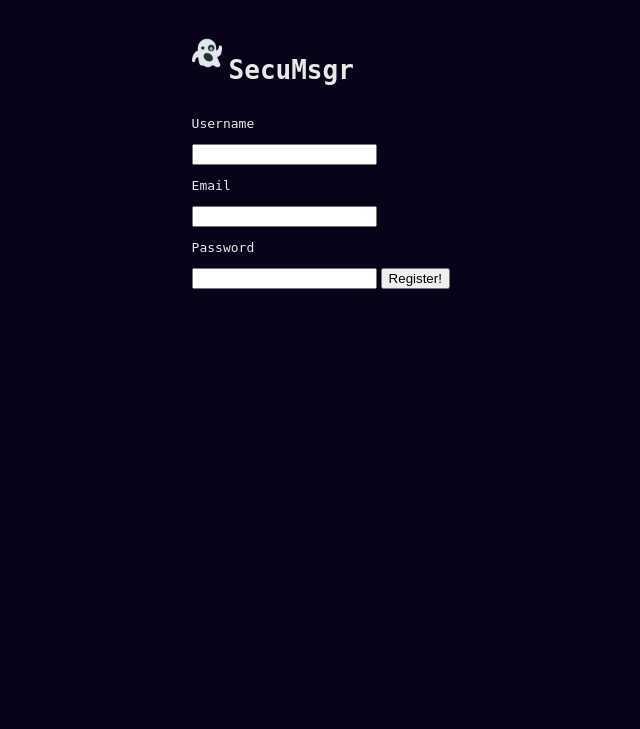
After one commit to TeemuBergman/Cyber-Security-2021-Project, a Django app: page /register in a window 1280 px wide. The commit adds this page. Shown: the top 729 px of the page, without its empty margins (6-646 px from the left). Run offline with Django 3.2, Linux system fonts and the light colour scheme; parts of the project's set-up code (start-up, migrations or seed data) failed here and were passed over.

Commit message:
First vulnerability implemented (A01:2021).

```diff
--- a/src/config/settings.py
+++ b/src/config/settings.py
@@ -20,7 +20,7 @@ BASE_DIR = os.path.dirname(os.path.dirname(os.path.abspath(__file__)))
 # See https://docs.djangoproject.com/en/3.0/howto/deployment/checklist/
 
 # SECURITY WARNING: keep the secret key used in production secret!
-SECRET_KEY = '_#h3^7@u)4ry6p@q_%uh%0tdah_47*k0it0pobh%p-c_2b=u0n'
+SECRET_KEY = 'u(ac!hatb0lwvgo01n72wy)xz=cu3=o@n^d7t8t-*sg!90146%'
 
 # SECURITY WARNING: don't run with debug turned on in production!
 DEBUG = True
@@ -83,6 +83,9 @@ DATABASES = {
     }
 }
 
+# Default primary key field type
+# https://docs.djangoproject.com/en/3.2/ref/settings/#default-auto-field
+
 DEFAULT_AUTO_FIELD = 'django.db.models.AutoField'
 
 # Password validation
@@ -103,7 +106,6 @@ AUTH_PASSWORD_VALIDATORS = [
     },
 ]
 
-
 # Internationalization
 # https://docs.djangoproject.com/en/3.0/topics/i18n/
 
--- a/src/pages/static/styles.css
+++ b/src/pages/static/styles.css
@@ -123,5 +123,5 @@ a {
     }
 
     button {
-        visibility: hidden;
+        visibility: visible;
     }
--- /dev/null
+++ b/src/pages/templates/pages/register.html
@@ -0,0 +1,35 @@
+{% load static %}
+
+<!DOCTYPE html>
+<html xmlns="http://www.w3.org/1999/xhtml">
+
+<head>
+    <title>SecuMsgr - It's safe, we promise!</title>
+    <link rel="shortcut icon" type="image/x-icon" href="{% static 'favicon.ico' %}">
+    <link rel="stylesheet" type="text/css" href="{% static 'styles.css' %}">
+</head>
+
+<body>
+    <div class="container">
+
+        <div class="header">
+            <img src="{% static 'logo.png' %}" class="logo-img" />
+            <h1 class="logo-text">SecuMsgr</h1>
+        </div>
+
+        <div class="side-right">
+            <form method="POST" class="register">
+                {% csrf_token %}
+                <p>Username</p>
+                <input name="username" type="text" required />
+                <p>Email</p>
+                <input name="email" type="email" required />
+                <p>Password</p>
+                <input name="password" type="password" required />
+                <button type="submit">Register!</button>
+            </form>
+        </div>
+
+    </div>
+</body>
+</html>
--- a/src/pages/urls.py
+++ b/src/pages/urls.py
@@ -1,8 +1,11 @@
 from django.urls import path
 
-from .views import homePageView
+from . import views
 
 urlpatterns = [
     # path('', homePageView, name='home'),
-    path('id=<int:id>', homePageView, name='home')
+    path('register', views.registerView, name='register'),
+    path('id=<int:recipient_id>', views.homePageView, name='home'),
+    path('id=<int:recipient_id>&del=<int:message_id>',
+         views.deleteMessageView, name='delete_message')
 ]
--- a/src/pages/views.py
+++ b/src/pages/views.py
@@ -1,22 +1,42 @@
 from django.contrib.auth.decorators import login_required
 from django.contrib.auth.models import User
+from django.db import connection
 from django.db.models import Q
-from django.shortcuts import render
+from django.shortcuts import render, redirect
 import datetime
 
 from .models import Message
 
 
+def registerView(request):
+    if request.method == 'POST':
+        username = request.POST.get('username')
+        email = request.POST.get('email')
+        password = request.POST.get('password')
+        User.objects.create(username=username, email=email, password=password)
+        return redirect('/')
+    return render(request, 'pages/register.html')
+
+
+def deleteMessageView(request,  **kw_args):
+    recipient_id = kw_args['recipient_id']
+    message_id = kw_args['message_id']
+    # A01:2021 Insecure direct object references (IDOR)
+    Message.objects.filter(id=message_id).delete()
+    return redirect('home', recipient_id)
+
+
 @login_required
-def homePageView(request, id):
+def homePageView(request, **kw_args):
+    recipient_id = kw_args['recipient_id']
     user_id = request.user.id
     messages = Message.objects.filter(
-        Q(recipient=user_id) & Q(sender=id) | Q(recipient=id) & Q(sender=user_id)).order_by('id')
+        Q(recipient=user_id) & Q(sender=recipient_id) | Q(recipient=recipient_id) & Q(sender=user_id)).order_by('id')
     accounts = User.objects.exclude(pk=user_id).exclude(pk=1)
 
     if request.method == 'POST':
         content = request.POST.get('content')
-        recipient = User.objects.get(id=id)
+        recipient = User.objects.get(id=recipient_id)
         sender = User.objects.get(username=request.user.username)
         opened = 0
         Message.objects.create(
```
